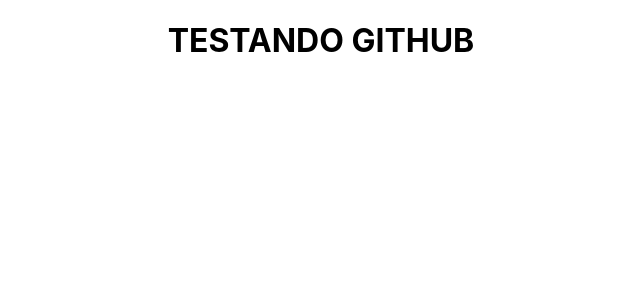
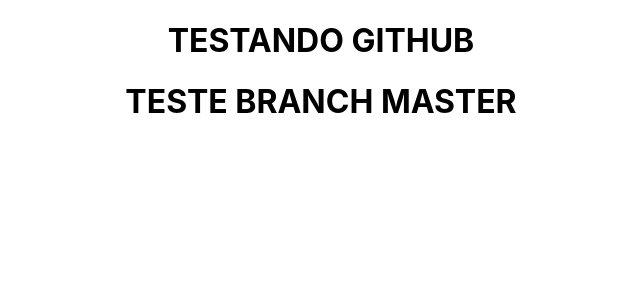
Before and after one commit to oliveira-lucas7/empresa-wave, a React (Create React App) app: page / in a window 1280 px wide. Shown: the top 300 px of the page, without its empty margins (319-959 px from the left). Built offline with nearby package versions, Linux system fonts and the light colour scheme.

Commit message:
TESTE BRANCH MASTER

```diff
--- a/src/App.js
+++ b/src/App.js
@@ -5,6 +5,7 @@
   return (
     <div className="App">
       <h1>TESTANDO GITHUB</h1>
+      <h1>TESTE BRANCH MASTER</h1>
     </div>
   );
 }
```
